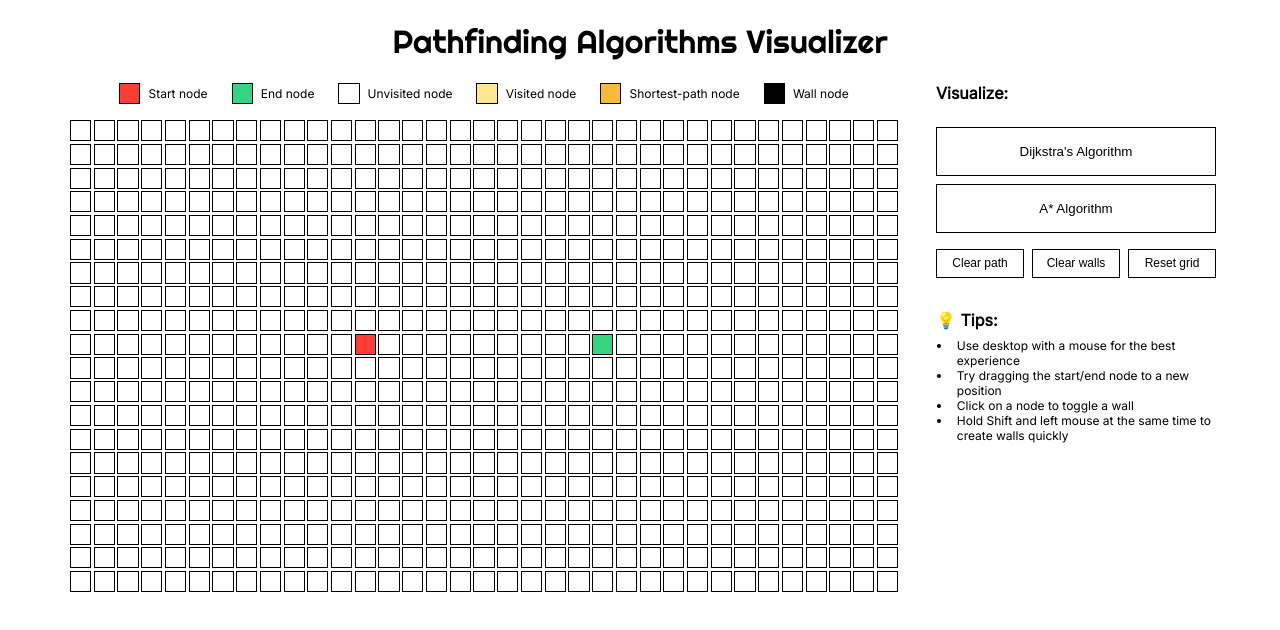
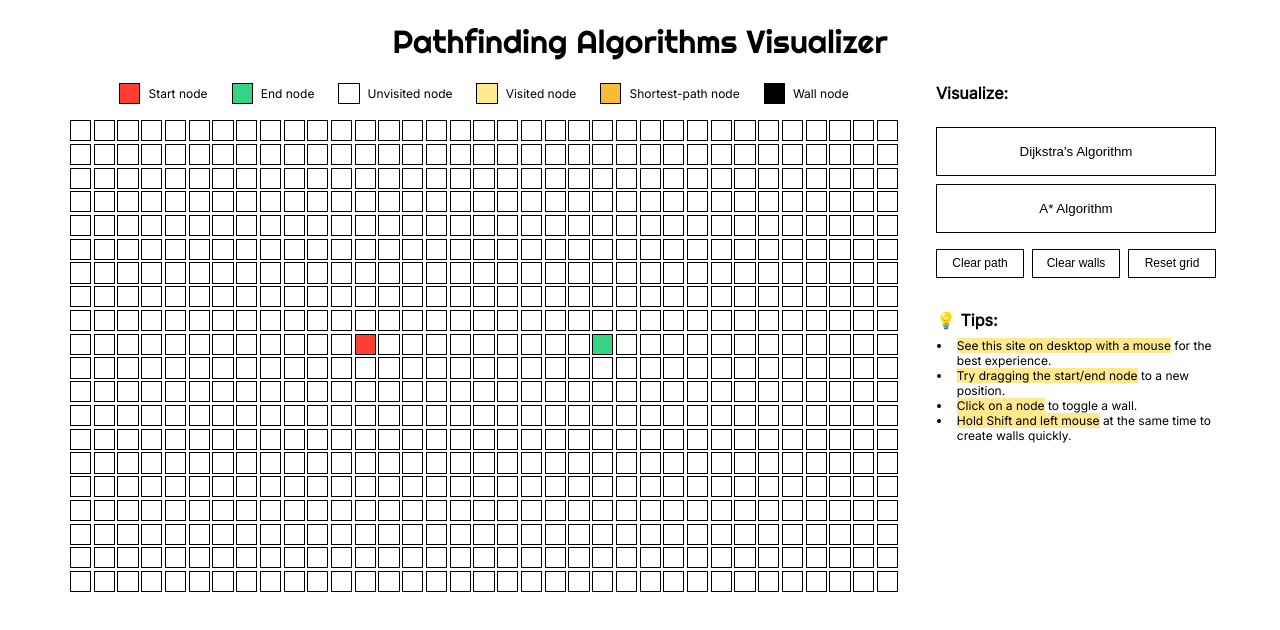
Before and after one commit to sonngdev/algorithms-visualizer, a React (Vite) app in the folder react-vite/: page / in a window 1280 px wide. Shown: the top 630 px of the page. Built offline with nearby package versions, Linux system fonts and the light colour scheme.

Commit message:
feat: Add highlights to tips

```diff
--- a/react-vite/src/App.css
+++ b/react-vite/src/App.css
@@ -111,3 +111,8 @@
 .tips ul li div {
   margin-left: 0.3rem;
 }
+
+.tips ul li div em {
+  background-color: #ffe88e;
+  font-style: normal;
+}
--- a/react-vite/src/App.tsx
+++ b/react-vite/src/App.tsx
@@ -357,18 +357,25 @@ function App() {
             <h2 className="subtitle">💡 Tips:</h2>
             <ul>
               <li>
-                <div>Use desktop with a mouse for the best experience</div>
-              </li>
-              <li>
-                <div>Try dragging the start/end node to a new position</div>
-              </li>
-              <li>
-                <div>Click on a node to toggle a wall</div>
+                <div>
+                  <em>See this site on desktop with a mouse</em> for the best
+                  experience.
+                </div>
               </li>
               <li>
                 <div>
-                  Hold Shift and left mouse at the same time to create walls
-                  quickly
+                  <em>Try dragging the start/end node</em> to a new position.
+                </div>
+              </li>
+              <li>
+                <div>
+                  <em>Click on a node</em> to toggle a wall.
+                </div>
+              </li>
+              <li>
+                <div>
+                  <em>Hold Shift and left mouse</em> at the same time to create
+                  walls quickly.
                 </div>
               </li>
             </ul>
```
